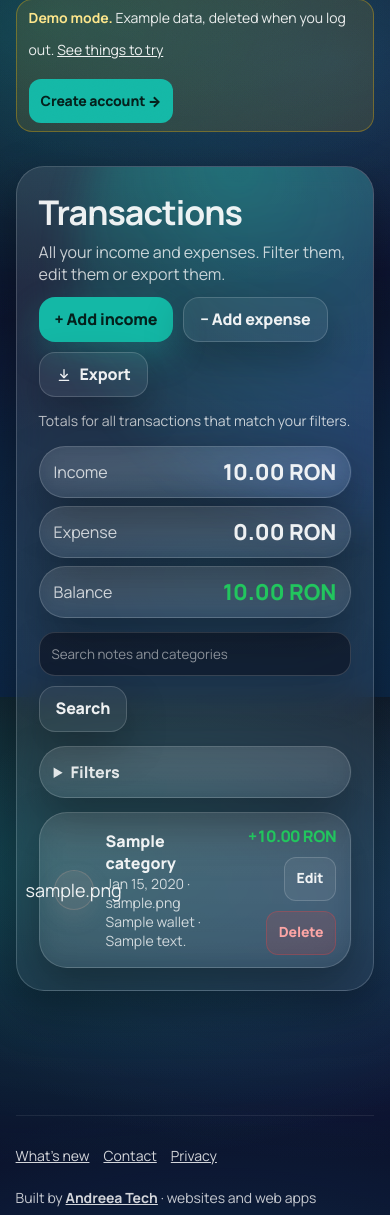
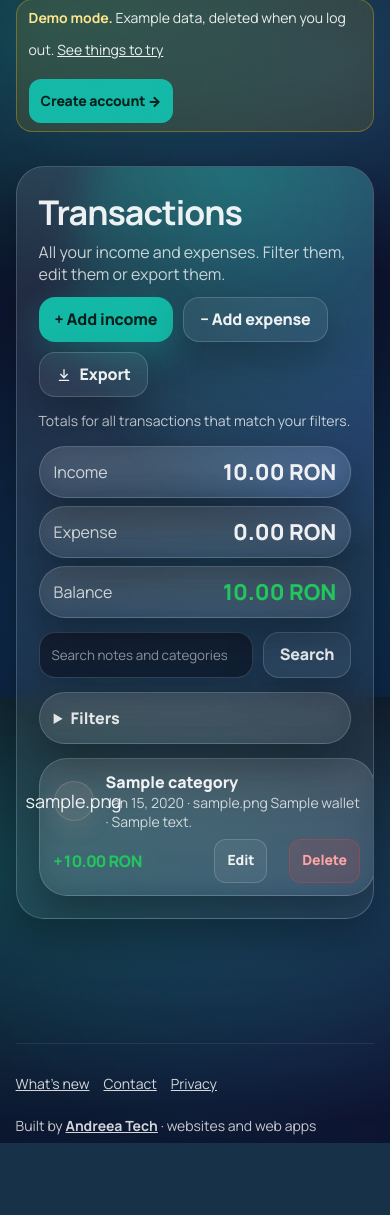
Before and after one commit to SanduAndreea22/my_budget, a Django app: page /app/transactions/ in a window 390 px wide. Shown: the part 147-1362 px from the top of the page. After the commit the page ends 1290 px from the top, so only its background shows below. Run offline with Django 5.2, Linux system fonts and the light colour scheme; a user stored in the database is signed in; tables that the repository leaves empty hold one stand-in row (values such as "Sample post"); grey boxes marked "Sample" are stand-in pictures; parts of the project's set-up code (start-up, migrations or seed data) failed here and were passed over.

Commit message:
UX/UI audit, desktop vs phone: compact transaction rows on phones, one-line search
- Phones: amount on the left and Edit/Delete on the right under the details line; the page is about 900px shorter
- The date and wallet stay together; only the note wraps
- Search box and button stay on one row

Co-Authored-By: Claude Sonnet 5.5 <noreply@anthropic.com>
Claude-Session: https://claude.ai/code/session_01Gn5nmA3d2wtNyBGnQ1ZkcK

```diff
--- a/budget/tests.py
+++ b/budget/tests.py
@@ -1446,7 +1446,7 @@ class VisualHierarchyTests(TestCase):
             user=self.user, category=Category.objects.get(user=self.user, name="Food"),
             wallet=Wallet.objects.get(user=self.user, name="Cash"), type="expense", amount=5, date=date.today(), note="Lunch")
         page = self.client.get(reverse("transactions")).content.decode()
-        self.assertIn("· 💵 Cash · Lunch", page)
+        self.assertIn("💵 Cash</span> · Lunch", page)
 
 
 class NavigationClarityTests(TestCase):
--- a/static/css/style.css
+++ b/static/css/style.css
@@ -963,8 +963,9 @@ body:has(dialog.lightbox[open]){overflow:hidden;}
 }
 
 /* Transactions search */
-.tx-search{display:flex; gap:10px; flex-wrap:wrap;}
-.tx-search input[type="search"]{flex:1 1 220px; min-width:0;}
+.tx-search{display:flex; gap:10px; flex-wrap:nowrap;}
+.tx-search input[type="search"]{flex:1 1 auto; min-width:0;}
+.tx-search .btn{flex-shrink:0;}
 
 /* ---------- Friction fixes (zone 4) ---------- */
 /* Delete sits further from Edit on touch screens, so a tap on one does not hit the other. */
@@ -984,3 +985,12 @@ body:has(dialog.lightbox[open]){overflow:hidden;}
 .pw-live--ok{color:#86efac;}
 
 [hidden]{display:none !important;}
+
+/* Transaction row: amount and actions sit together on the right; on phones they drop to a second line
+   (amount on the left, Edit and Delete on the right) so the details line keeps the full width. */
+.tx-row__side{display:flex; align-items:center; gap:10px; justify-content:flex-end; flex-shrink:0;}
+@media (max-width:640px){
+  .tx-row{flex-direction:column; align-items:stretch; gap:8px;}
+  .tx-row__side{justify-content:flex-start; width:100%;}
+  .tx-row__side .num{margin-right:auto;}
+}
--- a/templates/transactions_list.html
+++ b/templates/transactions_list.html
@@ -146,12 +146,12 @@
                 {{ t.category.name }}
               </div>
               <div class="muted" style="font-size:14px;">
-                {{ t.date|date:"M j, Y" }} · {{ t.wallet.icon|default:"💳" }} {{ t.wallet.name }}{% if t.note %} · {{ t.note }}{% endif %}
+                <span style="white-space:nowrap;">{{ t.date|date:"M j, Y" }} · {{ t.wallet.icon|default:"💳" }} {{ t.wallet.name }}</span>{% if t.note %} · {{ t.note }}{% endif %}
               </div>
             </div>
           </div>
 
-          <div style="display:flex;align-items:center;gap:10px;flex-wrap:wrap;justify-content:flex-end;">
+          <div class="tx-row__side">
             <div class="num" style="font-weight:800;color:{% if t.type == 'income' %}#22c55e{% else %}#ef4444{% endif %};">
               {% if t.type == 'income' %}+{% else %}-{% endif %}{{ t.amount|floatformat:2|intcomma }} {{ currency }}
             </div>
```
